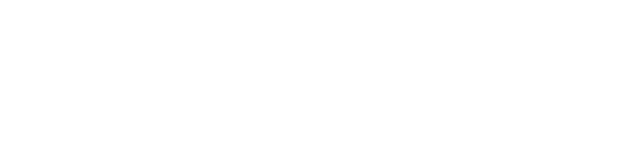
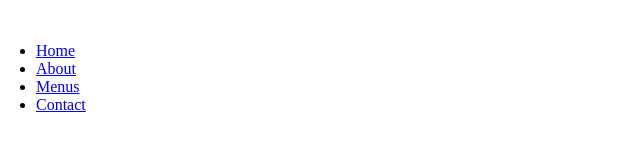
Before and after one commit to Rutuja20Sanap/icp-8.0-assingment-16, a plain HTML site: page index.html in a window 1280 px wide. Shown: the full height of the page, 12-640 px from the left. Drawn offline with Linux system fonts and the light colour scheme.

Commit message:
navbar-added

```diff
--- a/index.html
+++ b/index.html
@@ -6,6 +6,17 @@
     <title>Cafe Page</title>
 </head>
 <body>
+    <div class="navbar">
+        <img src="logo.png" alt="" class="logo-img">
 
+            <ul>
+                <li><a href="#home">Home</a></li>
+                <li><a href="#about">About</a></li>
+                <li><a href="#menus">Menus</a></li>
+                <li><a href="#contact">Contact</a></li>
+            </ul>
+
+
+    </div>
 </body>
 </html>
```
